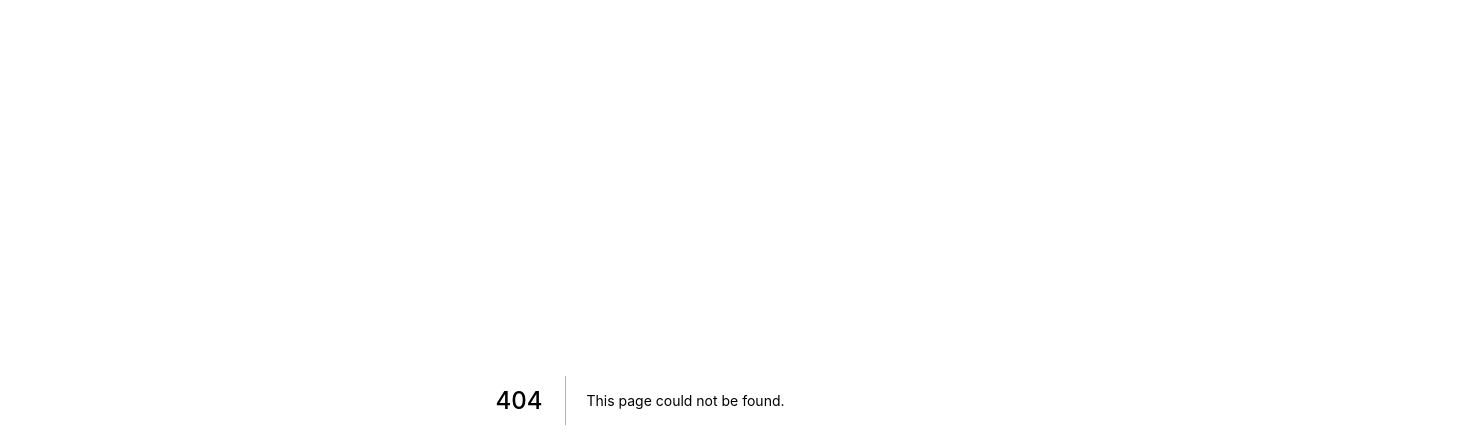
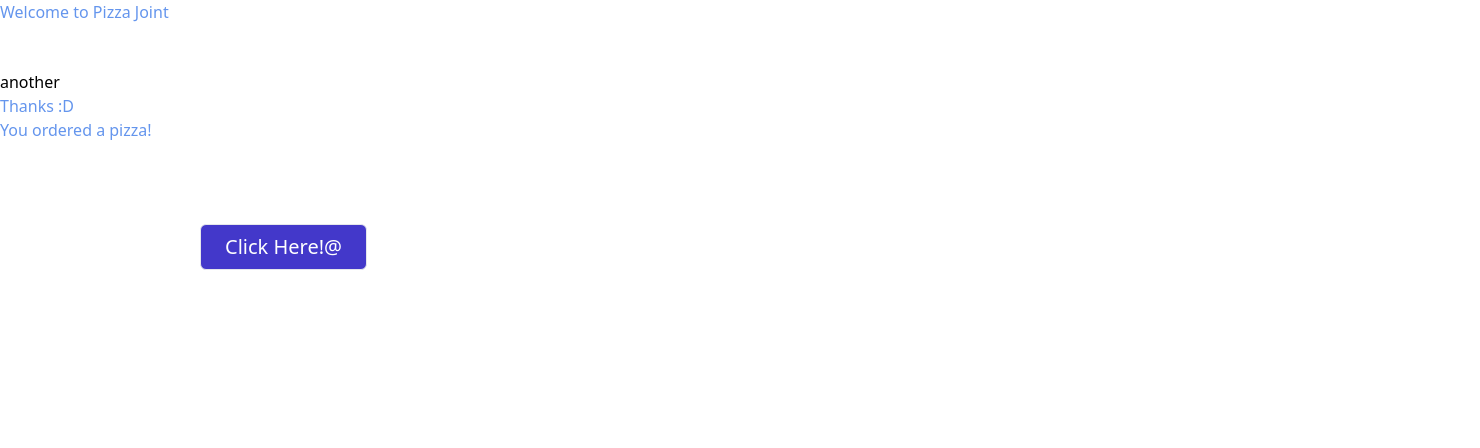
Before and after one commit to achristie/blck, a Next.js app: page /animations in a window 1280 px wide. Before the commit this address had no page. Shown: the top 448 px of the page, 1480 px wide, since content can reach past the window. Built offline with nearby package versions, Linux system fonts and the light colour scheme.

Commit message:
framer motion

```diff
--- /dev/null
+++ b/pages/animations/index.js
@@ -0,0 +1,79 @@
+import { Button } from "@components/common";
+import { AnimatePresence, motion } from "framer-motion";
+import { useState } from "react";
+
+const containerVariants = {
+  hidden: {
+    x: "100vw",
+    opacity: 0,
+  },
+  visible: {
+    opacity: 1,
+    x: 0,
+    color: "cornflowerblue",
+    transition: {
+      type: "spring",
+      when: "beforeChildren",
+      delay: ".05",
+    },
+  },
+};
+
+const childVariants = {
+  hidden: {
+    opacity: 0,
+  },
+  visible: {
+    opacity: 1,
+  },
+  exit: {
+    x: "-100vh",
+    color: "red",
+    transition: {
+      duration: 4,
+    },
+  },
+};
+export default function Animations() {
+  const [show, setShow] = useState(true);
+
+  setTimeout(() => setShow(false), 4000);
+
+  return (
+    <>
+      <motion.h2
+        variants={containerVariants}
+        initial="hidden"
+        animate="visible"
+      >
+        Welcome to Pizza Joint
+      </motion.h2>
+      <motion.div
+        initial={{ y: -250, x: 0, opacity: 0 }}
+        animate={{ y: 200, opacity: 1, x: 200 }}
+      >
+        <Button>Click Here!@</Button>
+      </motion.div>
+
+      <motion.button
+        whileHover={{ scale: 1.1, textShadow: "0px 0px 8px rgb(255, 255,255)" }}
+      >
+        another
+      </motion.button>
+
+      <motion.div
+        variants={containerVariants}
+        initial="hidden"
+        animate="visible"
+      >
+        <h1>Thanks :D</h1>
+        <motion.p variants={childVariants}>You ordered a pizza!</motion.p>
+      </motion.div>
+      <AnimatePresence>
+        {show && (
+          <motion.h2 variants={childVariants}>Should go bye bye!</motion.h2>
+        )}
+      </AnimatePresence>
+    </>
+  );
+}
```
